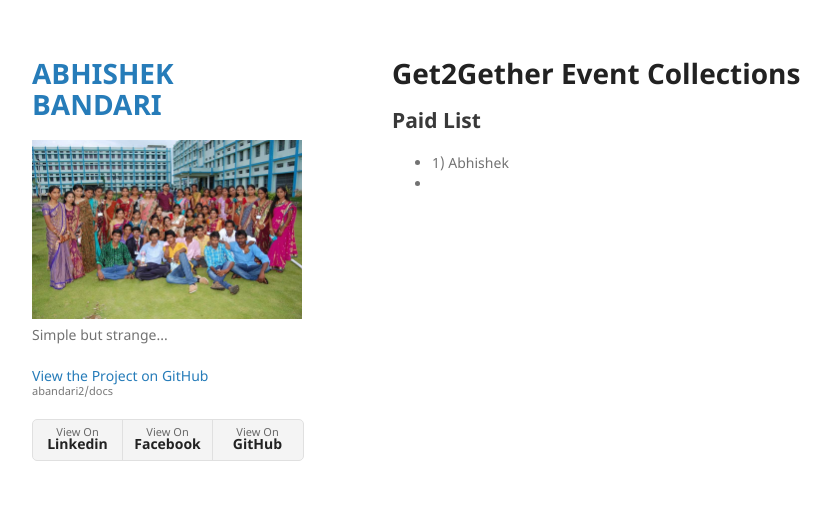
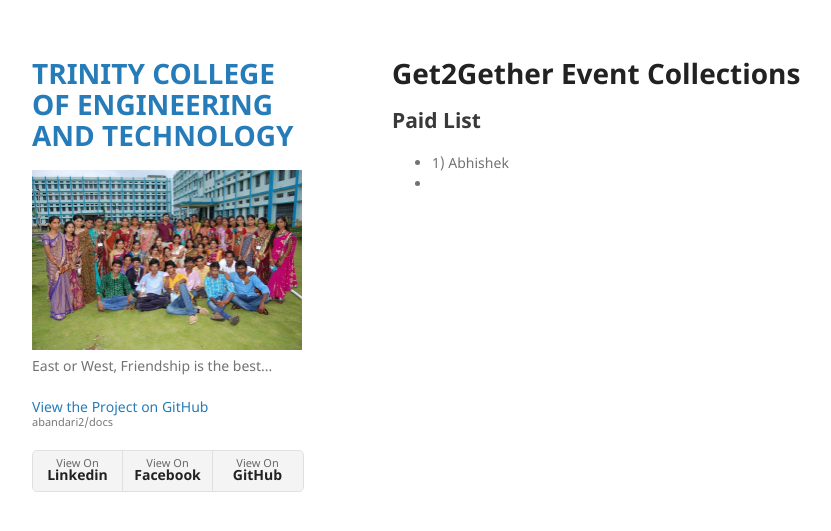
Before and after one commit to abandari2/docs, a Jekyll site: the page built from index.md, in a window 1280 px wide. Shown: the top 531 px of the page, without its empty margins (178-1009 px from the left). Built offline with Jekyll 4.4.1, drawn with Linux system fonts in a browser that asks for light colours; our own code applies the rules of GitHub Pages for plain Markdown files.

Commit message:
Update _config.yml

```diff
--- a/_config.yml
+++ b/_config.yml
@@ -1,6 +1,6 @@
-title: ABHISHEK BANDARI
+title: TRINITY COLLEGE OF ENGINEERING AND TECHNOLOGY
 logo: /assets/img/abhishek.jpg
-description: Simple but strange...
+description: East or West, Friendship is the best...
 show_downloads: true
 google_analytics:
 theme: jekyll-theme-minimal
```
